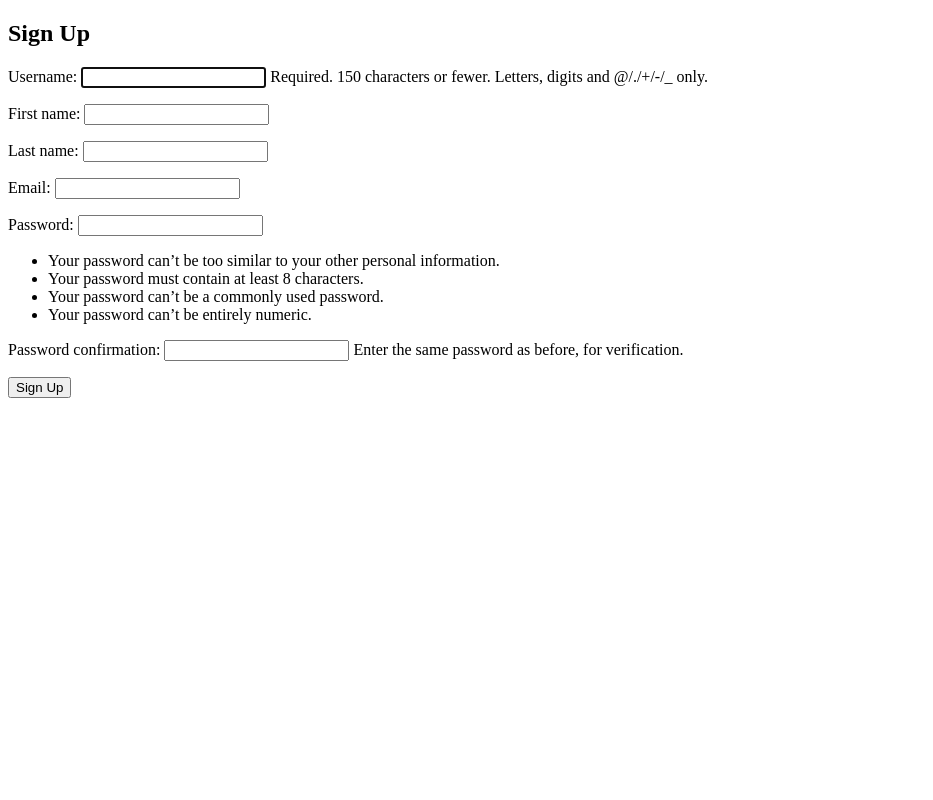
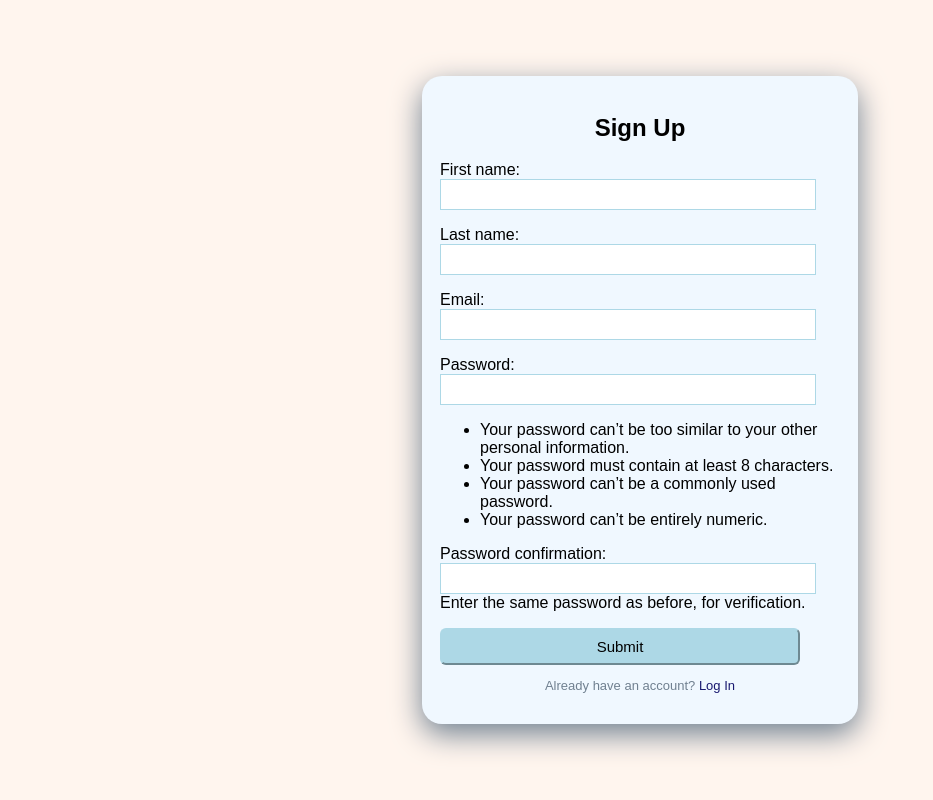
Before and after one commit to marzipanmomo/assignment-project, a Django app: page /accounts/signup/ in a window 1280 px wide. Shown: the whole page, without its empty margins (0-933 px from the left). Run offline with Django 5.2, Linux system fonts and the light colour scheme.

Commit message:
created css stylesheet

```diff
--- /dev/null
+++ b/assets/css/style.css
@@ -0,0 +1,85 @@
+/*external css stylesheet*/
+
+body.auth-page {
+    margin: 0;
+    min-height: 100vh;
+    background-color: seashell;
+    font-family: sans-serif;
+    display: flex;
+    justify-content: center;
+    align-items: center;
+}
+
+.auth-card {
+    background-color: aliceblue;
+    width: 100%;
+    max-width: 400px;
+    padding: 18px 18px;
+    border-radius: 20px;
+    box-shadow: 0 10px 30px slategray;
+}
+
+.auth-card h2{
+    text-align: center;
+}
+.auth-button{
+    width: 90%;
+    padding: 8px;
+    background-color: lightblue;
+    border-color: lightblue;
+    border-radius: 6px;
+    font-family: sans-serif;
+    font-size: 15px;
+    font-weight: 500;
+    cursor: pointer;
+}
+
+.auth-button:hover{
+    background-color: lightsteelblue;
+    border-color: lightsteelblue;
+}
+
+.auth-switch{
+    text-align: center;
+    font-size: 13px;
+    color: slategray;
+}
+
+.auth-switch a{ /*link clicked*/
+    color: midnightblue;
+    text-decoration: none; /*no underline*/
+}
+
+.form-input{
+    width: 90%;
+    padding: 7px 7px;
+    border: 1px solid lightblue;
+    font-family: sans-serif;
+    font-size: 13.5px;
+}
+
+.form-input:focus{ /*when the form is being typed in*/
+    outline: none;
+    border-color: slategray;
+}
+
+.password-wrapper{
+    position: relative;
+}
+
+.password-wrapper .form-input{
+    padding-right: 60px;
+}
+
+.toggle-password{
+    position: absolute;
+    right: 12px;
+    top: 50%;
+    transform: translateY(-50%);
+    background: none;
+    border: none;
+    color: #999;
+    cursor: pointer;
+    font-family: sans-serif;
+    font-size: 12px;
+}
--- a/backend/accounts/forms.py
+++ b/backend/accounts/forms.py
@@ -1,12 +1,52 @@
-from django.contrib.auth.forms import UserCreationForm
+from django.contrib.auth.forms import UserCreationForm, AuthenticationForm
 from django.contrib.auth.models import User
 from django import forms
 
 class CustomUserCreationForm(UserCreationForm):
-    first_name = forms.CharField(max_length=30, required=True)
-    last_name = forms.CharField(max_length=30, required=True)
+    first_name = forms.CharField(max_length=150, required=True)
+    last_name = forms.CharField(max_length=150, required=True)
     email = forms.EmailField(required=True)
 
     class Meta(UserCreationForm.Meta):
         model = User
-        fields = UserCreationForm.Meta.fields + ('first_name', 'last_name', 'email')
+        # fields i want to include
+        fields = ('first_name', 'last_name', 'email')
+
+    #this code is so that we can call individual components of the usercreationform
+    #as a class for the stylesheet
+
+    def __init__(self, *args, **kwargs):
+        super().__init__(*args, **kwargs)
+        for field in self.fields.values():
+            field.widget.attrs['class'] = 'form-input'
+
+    #prevent error caused by duplicate email, if you try to use one email to make 2 accounts
+    #will also make email lowercase so now it's case insensitive
+    def clean_email(self):
+        email = self.cleaned_data['email'].lower()
+        if User.objects.filter(email__iexact=email).exists():
+            raise forms.ValidationError("An account with this email already exists.")
+        return email
+
+    def save(self, commit=True):
+        user = super().save(commit=False)
+        # removing username field by automatically assigning email to username
+        user.username = self.cleaned_data['email']
+        if commit:
+            user.save()
+        return user
+
+class EmailLoginForm(AuthenticationForm):
+    username = forms.EmailField(label="Email")
+
+    #to separate components for stylesheet
+    def __init__(self, *args, **kwargs):
+        super().__init__(*args, **kwargs)
+        for field in self.fields.values():
+            field.widget.attrs['class'] = 'form-input'
+
+    def clean_username(self):
+        #lower case to match the emails stored in the database
+        return self.cleaned_data['username'].lower()
+
+    #init runs when the form object is created, and adds form input class to each fields widget
--- a/backend/accounts/templates/accounts/signup.html
+++ b/backend/accounts/templates/accounts/signup.html
@@ -1,15 +1,39 @@
+{% load static %}
 <!DOCTYPE html>
 <html>
     <head>
+        <meta charset="UTF-8">
+        <meta name="viewport" content="width=device-width, initial-scale=1">
+
         <title>Create an Account</title>
+        <!-- we cannot put the direct file path here because the browser resolves it against the URL.
+        Django serves files through the static system -->
+        <link rel="stylesheet" href="{% static 'css/style.css' %}">
     </head>
 
-    <body>
-        <h2>Sign Up</h2>
-        <form method="POST">
-            {% csrf_token %}
-            {{form.as_p}}
-            <button type="submit">Sign Up</button>
-        </form>
+    <body class="auth-page">
+        <div class="auth-card">
+            <h2>Sign Up</h2>
+            <form method="POST" class="auth-form">
+                {% csrf_token %}
+                {{form.as_p}}
+
+                <!--{{form.first_name}}
+                {{form.first_name.errors}}
+                {{form.last_name}}
+                {{form.last_name.errors}}
+                {{form.email}}
+                {{form.email.errors}}
+
+                <div class="password-wrapper">
+                    {{form.password1}}
+                    <button type="button" class="toggle-password" aria-label="ShowPassword">Show</button>
+                </div>
+                {{form.password1.errors}}
+            -->
+                <button type="submit" class="auth-button">Submit</button>
+            </form>
+            <p class="auth-switch">Already have an account? <a href="{% url 'login' %}">Log In</a></p>
+        </div>
     </body>
 </html>
--- a/backend/accounts/urls.py
+++ b/backend/accounts/urls.py
@@ -3,9 +3,13 @@
 from django.urls import path
 from .views import signup_view
 from django.contrib.auth.views import LoginView, LogoutView
+from .forms import EmailLoginForm
 
 urlpatterns = [
     path('signup/', signup_view, name='signup'),
-    path('login/', LoginView.as_view(template_name='accounts/login.html'), name='login'),
+    path('login/', LoginView.as_view(template_name='accounts/login.html', authentication_form=EmailLoginForm), name='login'),
     path('logout/', LogoutView.as_view(), name='logout'),
 ]
+
+# we are using django's built in LoginView and LogoutView so we dont need to create
+# separate views in views.py
--- a/backend/accounts/views.py
+++ b/backend/accounts/views.py
@@ -1,5 +1,5 @@
 from django.shortcuts import render, redirect
-from .forms import CustomUserCreationForm
+from .forms import CustomUserCreationForm, EmailLoginForm
 
 # Create your views here.
 
--- a/backend/assignment_core/settings.py
+++ b/backend/assignment_core/settings.py
@@ -121,6 +121,10 @@ USE_TZ = True
 
 STATIC_URL = 'static/'
 
+STATICFILES_DIRS = [
+    BASE_DIR.parent / 'assets',
+]
+
 # Default primary key field type
 # https://docs.djangoproject.com/en/5.2/ref/settings/#default-auto-field
 
```
Also changed, not shown: backend/accounts/templates/accounts/login.html (added, +25 -0 lines), assets/Javascript/toggle.js (added), 1 other file.
